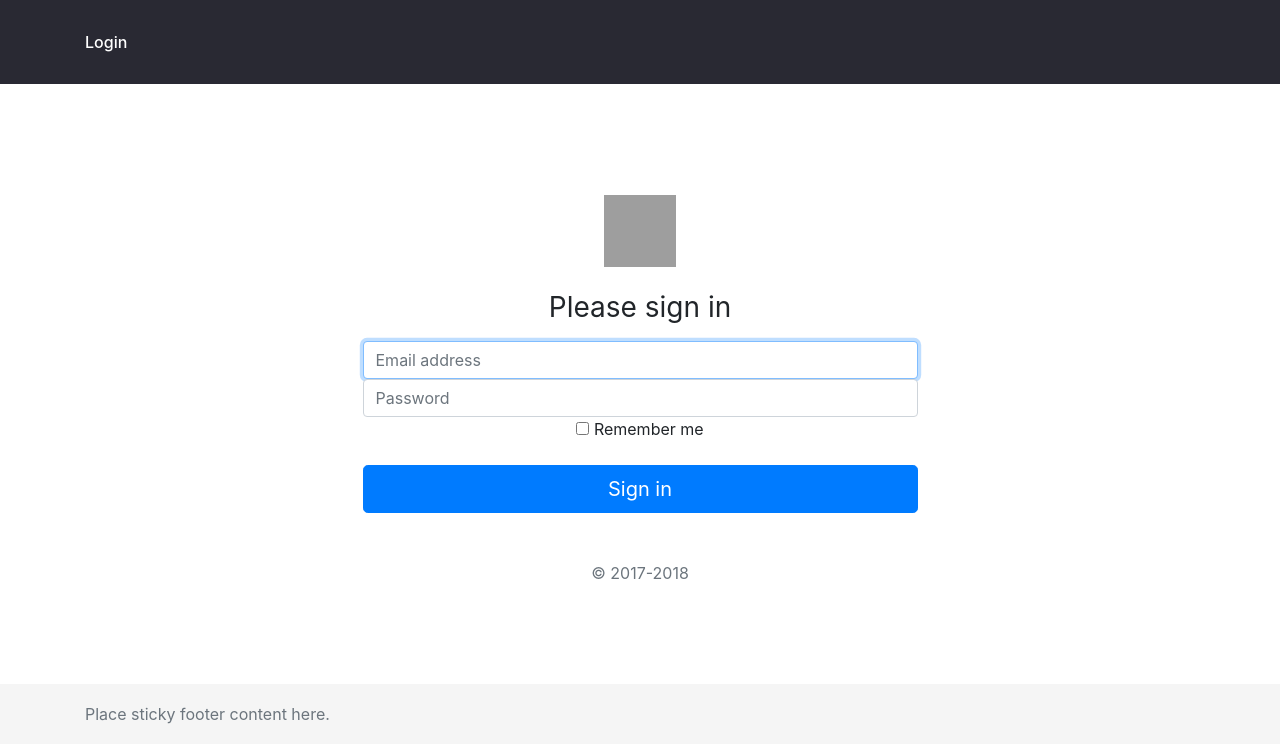
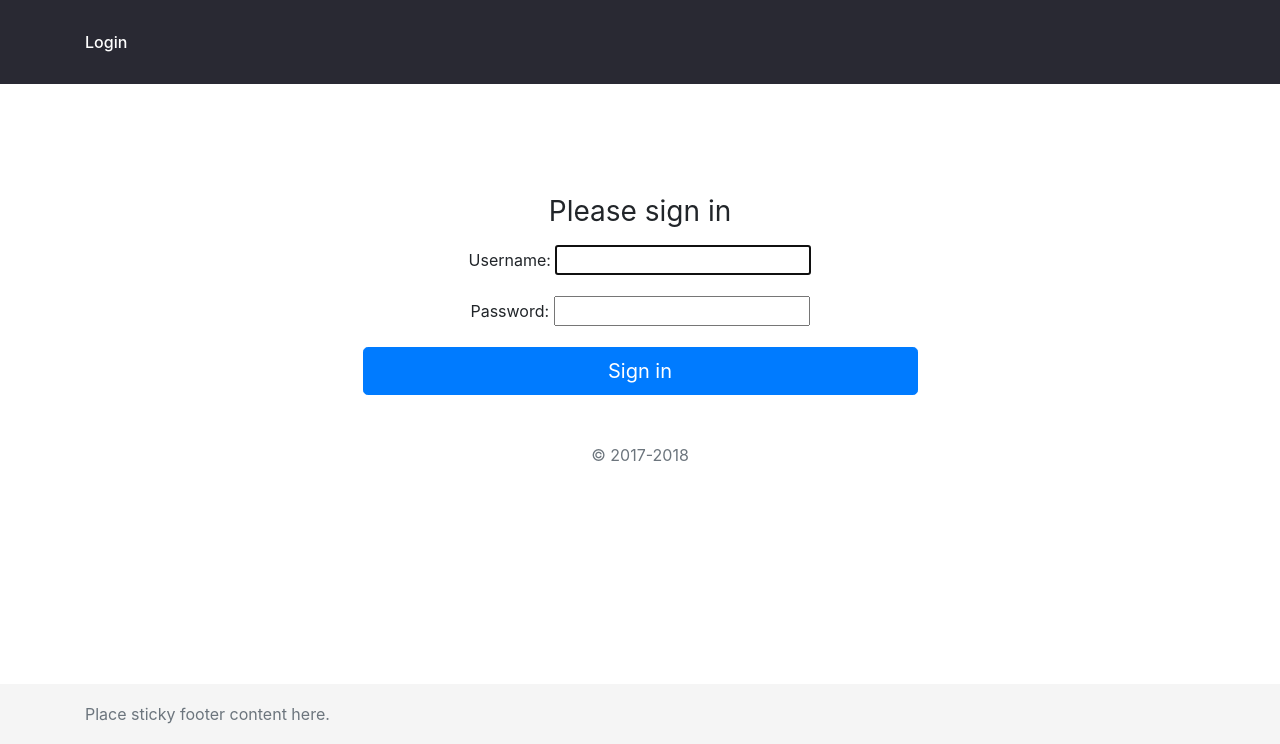
Before and after one commit to tangjon/Build-a-PC-Configuration-Tool, a Django app: page /login/ in a window 1280 px wide. Shown: the part 56-800 px from the top of the page. Run offline with Django 3.2, Linux system fonts and the light colour scheme; style sheets or scripts are compiled from the project's sources; some libraries are stand-ins or nearby versions; grey boxes are pictures that could not be loaded.

Commit message:
use auth form for login

```diff
--- a/bapccanada/account/urls.py
+++ b/bapccanada/account/urls.py
@@ -1,4 +1,4 @@
-from django.urls import re_path
+from django.urls import re_path, path
 
 from . import views
 
@@ -8,5 +8,5 @@ from . import views
 # .. /user/MrPotato/preferences
 app_name = 'account'
 urlpatterns = [
-    re_path(r'^$', views.view_profile, name='view_profile')
+    path(r'^$', views.view_profile, name='view_profile')
 ]
--- a/bapccanada/home/templates/login.html
+++ b/bapccanada/home/templates/login.html
@@ -1,24 +1,12 @@
 {% extends 'base.html' %}
 {% block bapc-header-title %}{{ title }}{% endblock %}
 {% block bapc-body %}
-    <div class="bapc-login-form">
-        <form class="form-signin">
-        <img class="mb-4" src="https://getbootstrap.com/assets/brand/bootstrap-solid.svg" alt="" width="72" height="72">
+    <form class="bapc-form-signin" action="{% url 'home:login' %}" method="post">
         <h1 class="h3 mb-3 font-weight-normal">Please sign in</h1>
-        <label for="inputEmail" class="sr-only">Email address</label>
-        <input type="email" id="inputEmail" class="form-control" placeholder="Email address" required="" autofocus=""
-               autocomplete="off">
-        <label for="inputPassword" class="sr-only">Password</label>
-        <input type="password" id="inputPassword" class="form-control" placeholder="Password" required=""
-               autocomplete="off">
-        <div class="checkbox mb-3">
-            <label>
-                <input type="checkbox" value="remember-me"> Remember me
-            </label>
-        </div>
+
+        {% csrf_token %}
+        {{ form.as_p }}
         <button class="btn btn-lg btn-primary btn-block" type="submit">Sign in</button>
         <p class="mt-5 mb-3 text-muted">© 2017-2018</p>
     </form>
-    </div>
-
 {% endblock %}
--- a/bapccanada/home/urls.py
+++ b/bapccanada/home/urls.py
@@ -4,6 +4,6 @@ from . import views
 
 app_name = 'home'
 urlpatterns = [
-    re_path(r'^$', views.index, name='index'),
-    path('login/', views.login, name="login")
+    re_path(r'^$', views.home_view, name='home'),
+    path('login/', views.login_view, name="login")
 ]
--- a/bapccanada/home/views.py
+++ b/bapccanada/home/views.py
@@ -1,10 +1,17 @@
-from django.shortcuts import render
+from django.contrib.auth.forms import AuthenticationForm
+from django.shortcuts import render, redirect
 from django.http import HttpResponse
 
 
-def index(request):
+def home_view(request):
     return render(request, 'home.html', {'title': 'Home'})
 
 
-def login(request):
-    return render(request, 'login.html', {'title': 'Login'})
+def login_view(request):
+    if request.method == 'POST':
+        form = AuthenticationForm(data=request.POST)
+        if form.is_valid():
+            return redirect('home:home')
+    else:
+        form = AuthenticationForm()
+    return render(request, 'login.html', {'title': 'Login', 'form': form})
--- a/bapccanada/static/css/style.css
+++ b/bapccanada/static/css/style.css
@@ -51,7 +51,7 @@ body {
 }
 
 /* Login Form */
-.bapc-login-form {
+.bapc-form-signin {
     padding-top: 10%;
     text-align: center;
     width: 50%;
```
